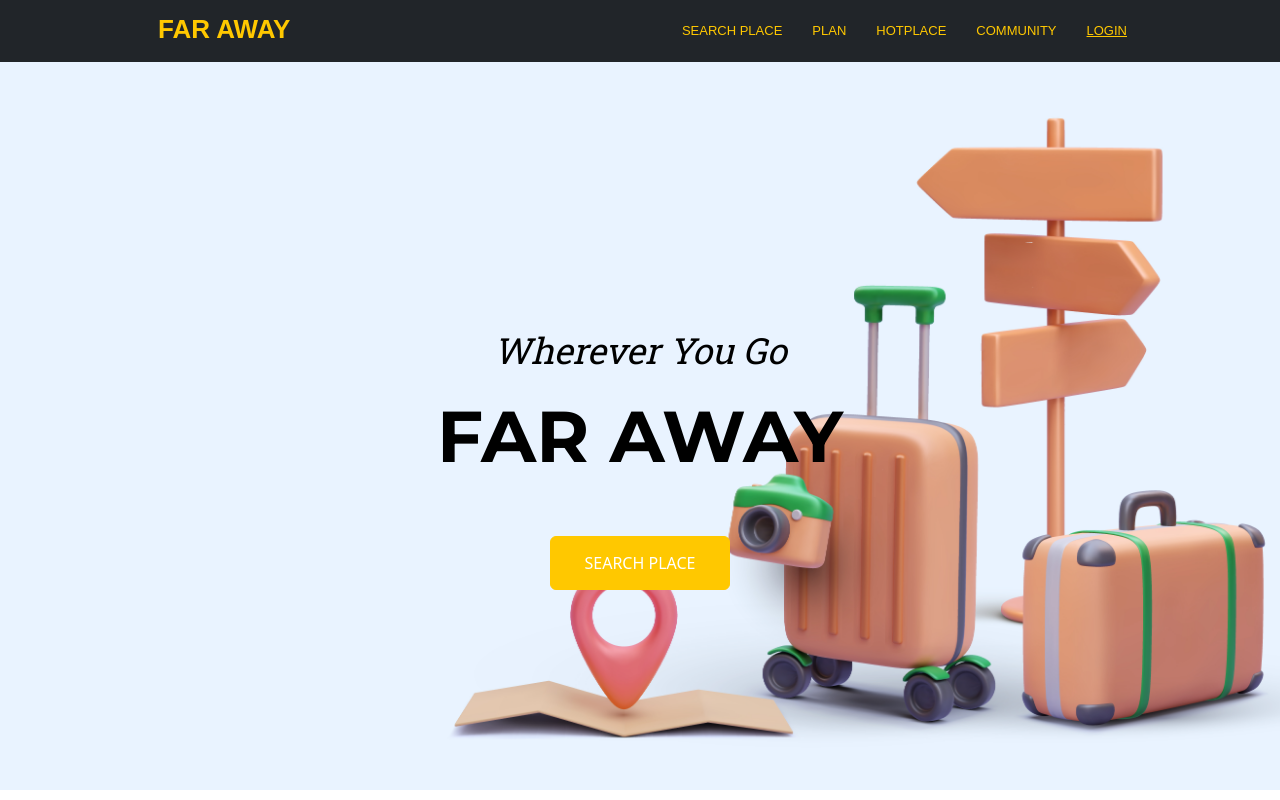
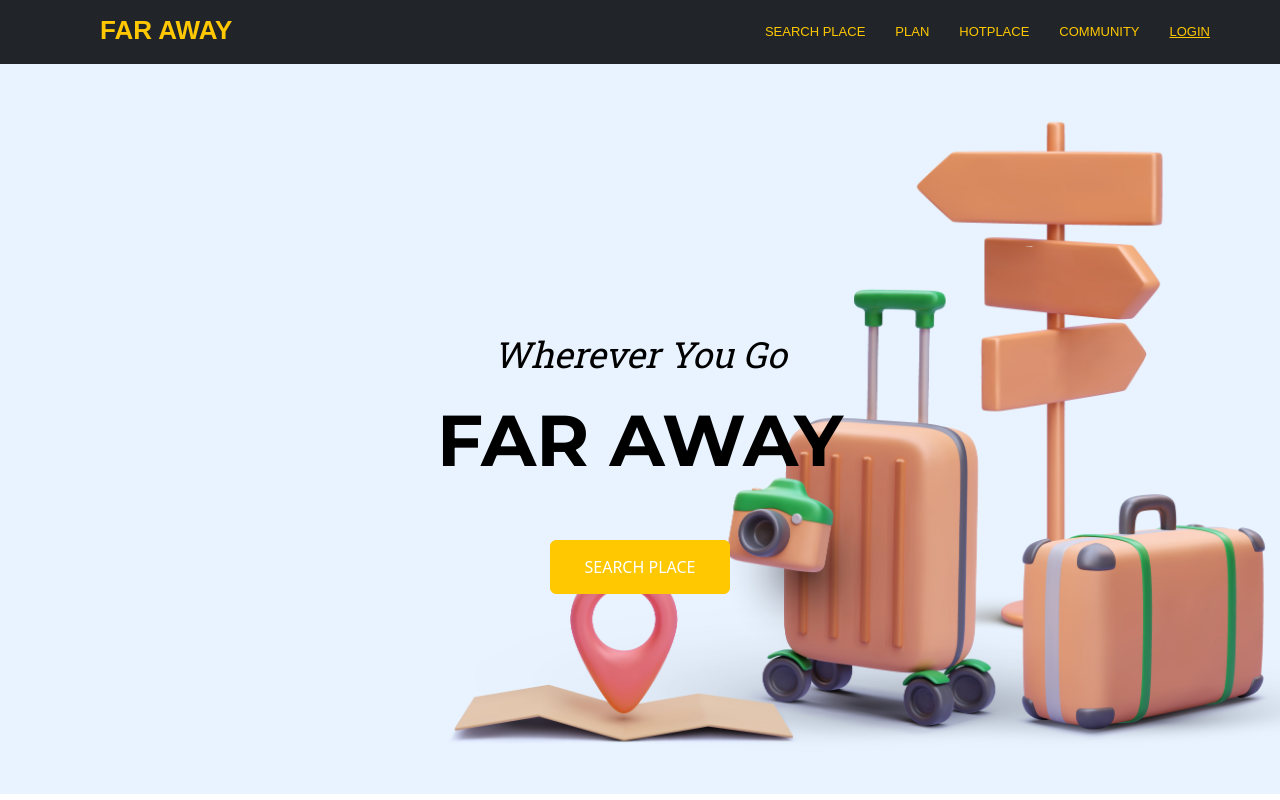
Before and after one commit to SSAFY-FarAway/faraway-client, a Vue app: page /index in a window 1280 px wide. Shown: the top 800 px of the page. Built offline with nearby package versions, Linux system fonts and the light colour scheme.

Commit message:
fix : 공통 css 수정

```diff
--- a/src/App.vue
+++ b/src/App.vue
@@ -22,16 +22,6 @@ export default {
 <style>
 @import "@/assets/css/style.css";
 
-#app-router {
-  min-height: 100vh;
-  margin: 0px;
-  padding: 0px;
-  padding-top: 60px;
-}
 
-@media (max-width: 992px) {
-  #app-router {
-    padding-top: 60px;
-  }
-}
+
 </style>
--- a/src/assets/css/style.css
+++ b/src/assets/css/style.css
@@ -59,6 +59,13 @@
   border-color: var(--main-color) !important;
 }
 
+/* app-router */
+#app-router {
+  min-height: 100vh;
+  margin-top: 64px;
+}
+
+/* body */
 body {
   margin: 0;
   padding: 0;
@@ -67,18 +74,26 @@ body {
   font-weight: var(--ody-font-weight);
 }
 
-.container,
-.container-fluid,
-.container-xxl,
-.container-xl,
-.container-lg,
-.container-md,
-.container-sm {
-  padding: 0;
-  max-width: 1256px;
-  margin: 0 auto;
+/* container */
+.container {
+  width: 1256px!important;
+  padding: 0!important;
+  margin: 0 auto!important;
 }
 
+/* TODO : 미디어쿼리(반응형) 추후 적용 */
+@media (min-width: 1256px){
+  .container {}
+}
+@media (min-width: 1024px){
+  .container {}
+}
+@media (min-width: 756px){
+  .container {}
+}
+@media (min-width: 375px){
+  .container {}
+}
 
 /* Header */
 header.masthead {
@@ -92,6 +107,7 @@ header.masthead {
   background-position: center center;
   background-size: cover;
 }
+
 header.masthead .masthead-subheading {
   font-size: 1.5rem;
   font-style: italic;
@@ -101,6 +117,7 @@ header.masthead .masthead-subheading {
     Roboto, "Helvetica Neue", Arial, sans-serif, "Apple Color Emoji",
     "Segoe UI Emoji", "Segoe UI Symbol", "Noto Color Emoji";
 }
+
 header.masthead .masthead-heading {
   font-size: 3.25rem;
   font-weight: 700;
@@ -116,12 +133,14 @@ header.masthead .masthead-heading {
     padding-top: 17rem;
     padding-bottom: 12.5rem;
   }
+
   header.masthead .masthead-subheading {
     font-size: 2.25rem;
     font-style: italic;
     line-height: 2.25rem;
     margin-bottom: 2rem;
   }
+
   header.masthead .masthead-heading {
     font-size: 4.5rem;
     font-weight: 700;
@@ -130,17 +149,16 @@ header.masthead .masthead-heading {
   }
 }
 
+/* Navbar */
 #nav-container {
+  background: var(--sub-color);
+
   background: var(--sub-color);
   padding: 0;
   margin: 0;
   transition: all 0.5s;
   z-index: 997;
   transition: all 0.5s;
-}
-
-#nav-container .header-container {
-  background: var(--sub-color);
 }
 
 #nav-container.header-scrolled {
@@ -192,10 +210,8 @@ header.masthead .masthead-heading {
   }
 }
 
-/* Navbar */
 .navbar {
-  width: 1024px;
-  margin: 0 auto;
+  height: 64px;
   padding: 0!important;
 }
 
@@ -225,13 +241,6 @@ header.masthead .masthead-heading {
   font-family: "Poppins", sans-serif;
   white-space: nowrap;
   transition: 0.3s;
-}
-
-.navbar a i,
-.navbar a:focus i {
-  font-size: 12px;
-  line-height: 0;
-  margin-left: 5px;
 }
 
 .navbar a:hover,
@@ -271,11 +280,11 @@ header.masthead .masthead-heading {
 }
 
 .nav-link-item {
-  color: var(--sub-color) !important;
+  color: var(--sub-color)!important;
 }
 
 .nav-link-item:hover {
-  color: var(--main-color) !important;
+  color: var(--main-color)!important;
 }
 
 .navbar .dropdown ul a:hover,
@@ -314,9 +323,8 @@ header.masthead .masthead-heading {
   }
 }
 
-/**
-* Mobile Navigation
-*/
+/* TODO : 추후 구현 */
+/* Mobile Navigation  */
 .mobile-nav-toggle {
   color: #fff;
   font-size: 28px;
--- a/src/components/common/TheNavbar.vue
+++ b/src/components/common/TheNavbar.vue
@@ -1,6 +1,6 @@
 <template>
-  <header id="nav-container" class="fixed-top d-flex align-items-center">
-    <div class="container header-container">
+  <header id="nav-container" class="fixed-top">
+    <div class="container">
         <nav id="navbar" class="navbar">
           <div class="logo">
             <h1>
@@ -50,9 +50,6 @@
                 </li>
               </ul>
             </li>
-            <li>
-              <div style="width: 20px"></div>
-            </li>
           </ul>
         </nav>
     </div>
```
